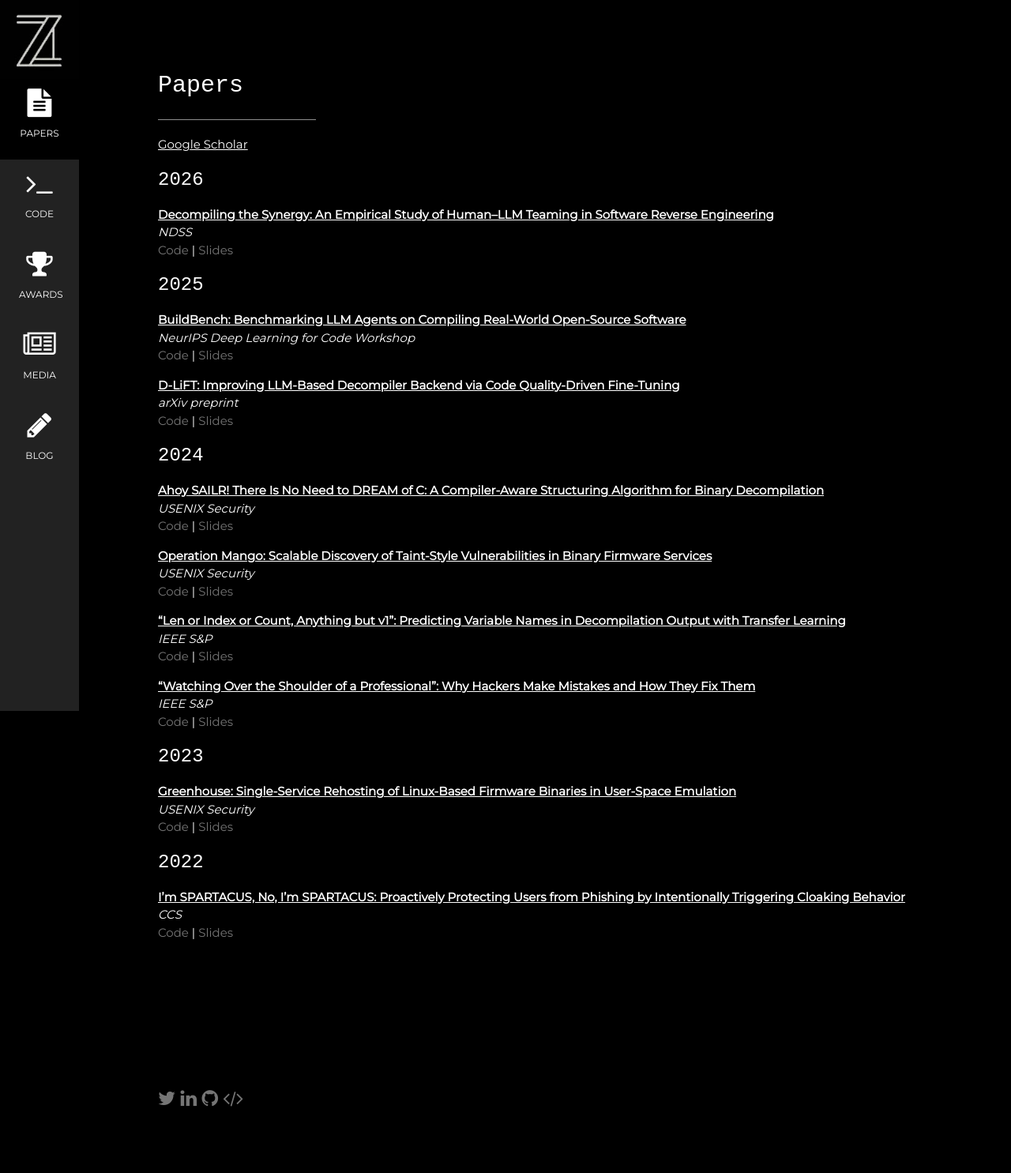
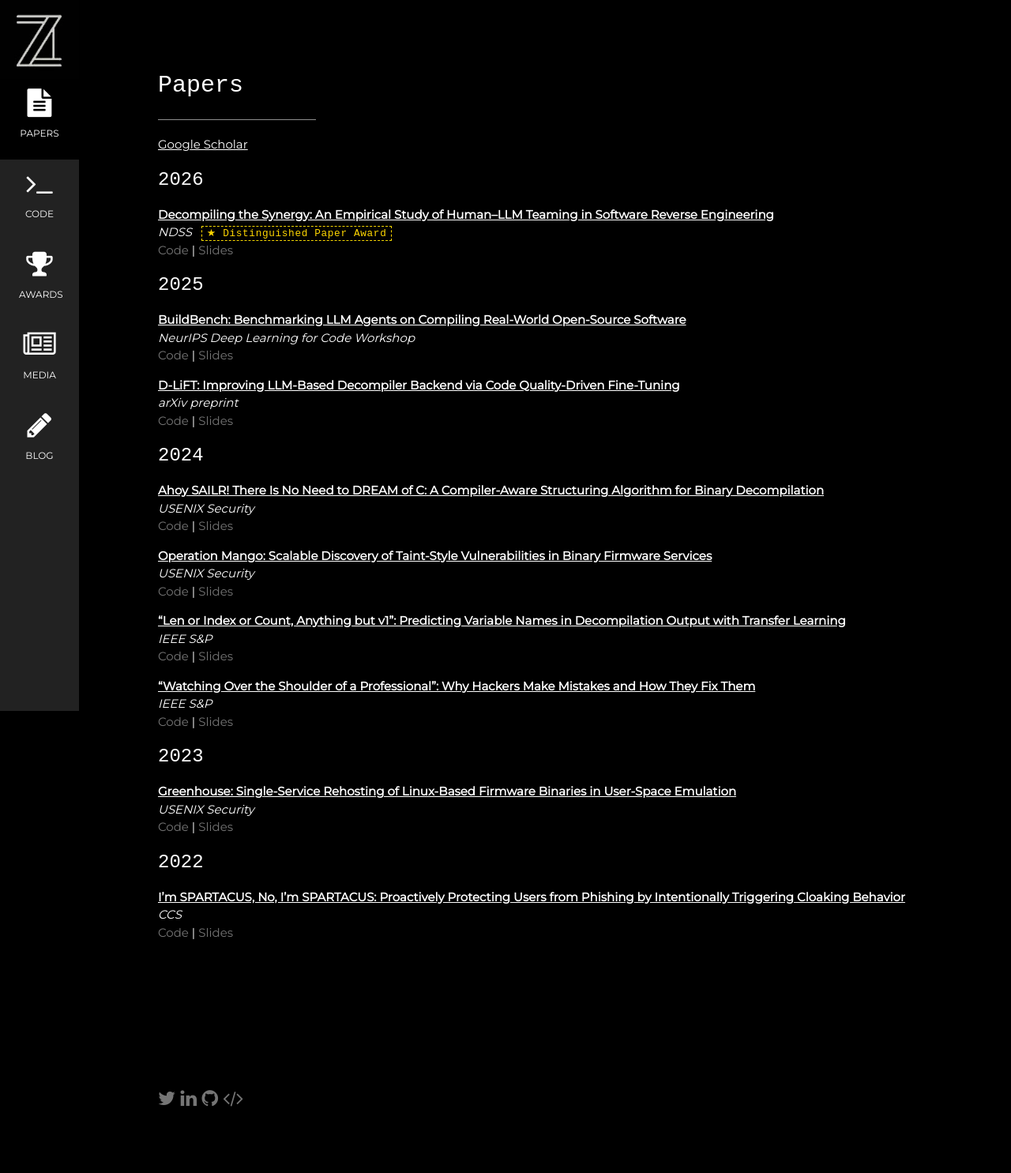
Before and after one commit to mahaloz/zionbasque.com, a Jekyll site: the page built from papers.md, in a window 1280 px wide. Shown: the whole page at 79% size. Built offline with Jekyll 4.4.1, drawn with Linux system fonts in a browser that asks for light colours; some web fonts are replaced.

Commit message:
Add award

```diff
--- a/css/glitch.css
+++ b/css/glitch.css
@@ -33,6 +33,17 @@
 @keyframes blink-cursor {
 	0%, 100% { opacity: 1; }
 	50% { opacity: 0; }
+}
+
+/* Award tag for papers */
+.award-tag {
+	color: #ffd700;
+	font-family: 'Courier New', Courier, monospace;
+	font-size: 0.85em;
+	font-style: normal;
+	letter-spacing: 0.05em;
+	border: 1px dashed #ffd700;
+	padding: 1px 6px;
 }
 
 /* Twitter embed styling */
--- a/papers.md
+++ b/papers.md
@@ -9,7 +9,7 @@ layout: default
 
 ### 2026
 **[Decompiling the Synergy: An Empirical Study of Human–LLM Teaming in Software Reverse Engineering](/files/papers/dec-synergy-study.pdf)**<br>
-_NDSS_<br>
+_NDSS_ &nbsp; <span class="award-tag">★ Distinguished Paper Award</span><br>
 <span class="w3-text-grey">Code</span> | <span class="w3-text-grey">Slides</span>
 
 ### 2025
```
